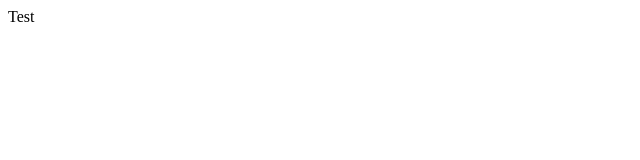
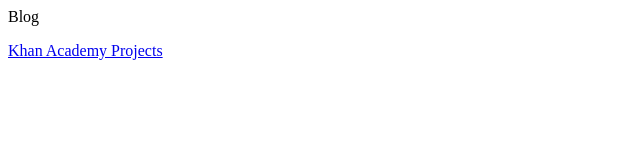
Before and after one commit to lockablemoss/lockablemoss.github.io, a plain HTML site: page index.html in a window 1280 px wide. Shown: the whole page, without its empty margins (0-640 px from the left). Drawn offline with Linux system fonts and the light colour scheme.

Commit message:
Update index.html

```diff
--- a/index.html
+++ b/index.html
@@ -2,6 +2,7 @@
 <head>
 
 </head>
-<body
-<h1>Test</h1>
-</body>
+  <body
+    <h1>Blog</h1>
+      <p><a href="khanprojects.html">Khan Academy Projects</a></p>
+  </body>
```
